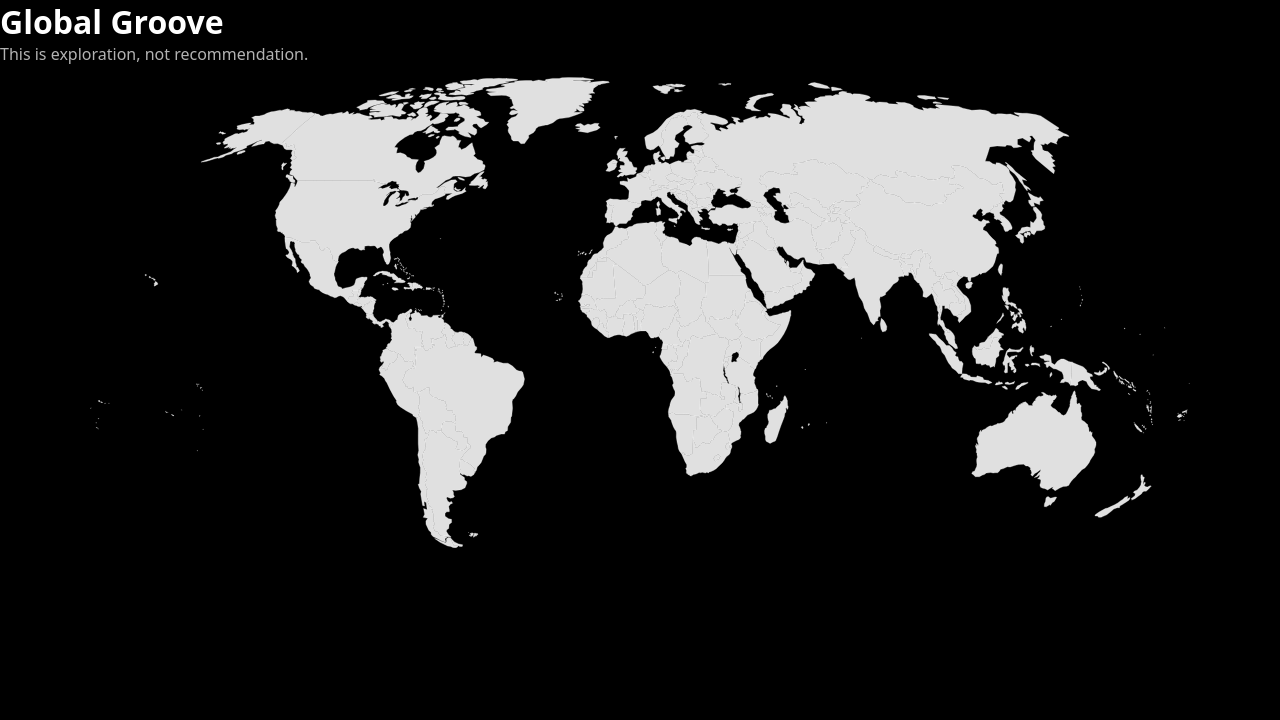
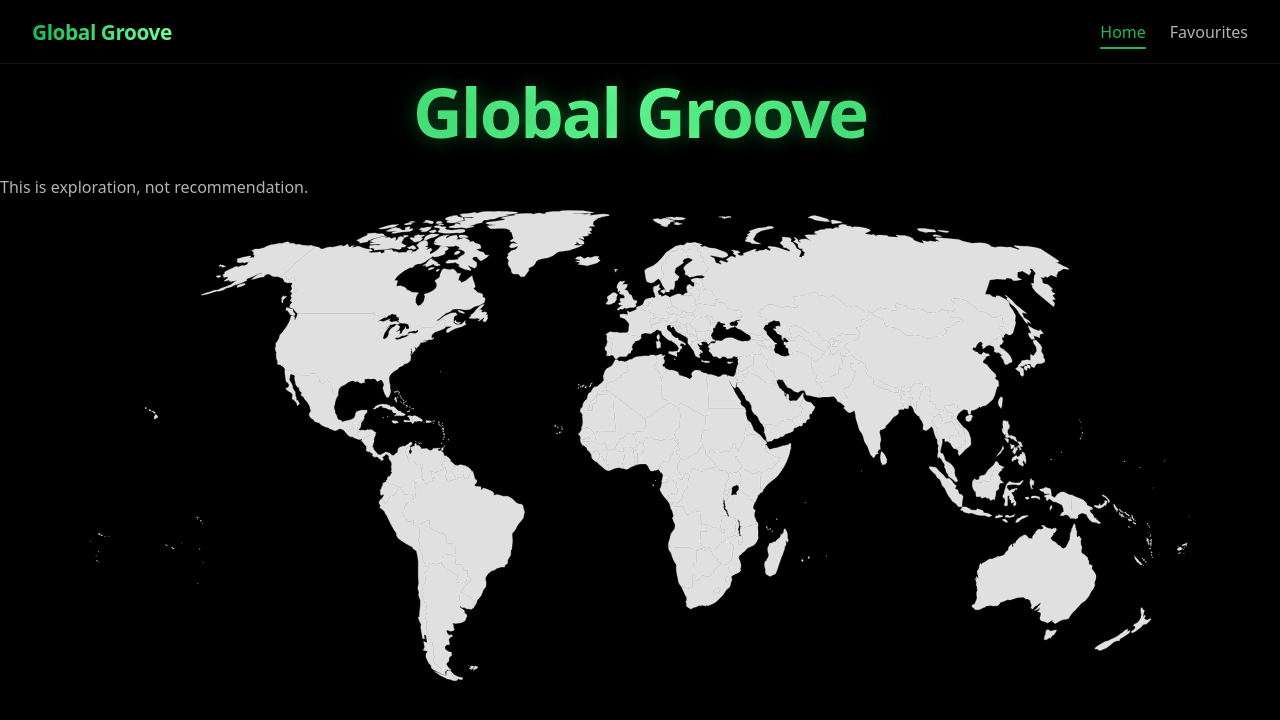
Before and after one commit to VaidehiGoel/global-groove, a React (Vite) app: page / in a window 1280 px wide. Shown: the top 720 px of the page. Built offline with nearby package versions, Linux system fonts and the light colour scheme.

Commit message:
add navbar

```diff
--- a/src/App.jsx
+++ b/src/App.jsx
@@ -2,16 +2,19 @@ import { BrowserRouter, Routes, Route } from "react-router-dom";
 import Home from "./pages/home";
 import Country from "./pages/country";
 import Artist from "./pages/artist";
-import Favorites from "./pages/favourites";
+import Favourites from "./pages/favourites";
+import Navbar from "./components/navbar";
 
 function App() {
   return (
     <BrowserRouter>
+      <Navbar />
+
       <Routes>
         <Route path="/" element={<Home />} />
         <Route path="/country/:code" element={<Country />} />
         <Route path="/artist/:id" element={<Artist />} />
-        <Route path="/favourites" element={<Favorites />} />
+        <Route path="/favourites" element={<Favourites />} />
       </Routes>
     </BrowserRouter>
   );
--- a/src/components/navbar.jsx
+++ b/src/components/navbar.jsx
@@ -0,0 +1,33 @@
+import { Link, useLocation } from "react-router-dom";
+
+function Navbar() {
+  const location = useLocation();
+
+  return (
+    <nav className="navbar">
+      <div className="nav-left">
+        <span className="nav-logo">Global Groove</span>
+      </div>
+
+      <div className="nav-right">
+        <Link
+          to="/"
+          className={`nav-link ${location.pathname === "/" ? "active" : ""}`}
+        >
+          Home
+        </Link>
+
+        <Link
+          to="/favourites"
+          className={`nav-link ${
+            location.pathname === "/favourites" ? "active" : ""
+          }`}
+        >
+          Favourites
+        </Link>
+      </div>
+    </nav>
+  );
+}
+
+export default Navbar;
--- a/src/pages/country.jsx
+++ b/src/pages/country.jsx
@@ -1,6 +1,8 @@
 import { useParams, Link } from "react-router-dom";
 import { useEffect, useState } from "react";
 import { getToken, fetchArtistsByCountry } from "../services/spotify";
+import { useLocation } from "react-router-dom";
+
 
 function Country() {
   const { code } = useParams();
@@ -28,6 +30,7 @@ artists.forEach(artist => {
 
   return (
     <div>
+        <h1></h1>
       <h2 className="section-title">Popular Artists</h2>
 
       <div className="artists-grid">
--- a/src/styles/index.css
+++ b/src/styles/index.css
@@ -1,3 +1,62 @@
+/* ===== NAVBAR ===== */
+.navbar {
+  width: 100%;
+  height: 64px;
+  padding: 0 32px;
+  display: flex;
+  align-items: center;
+  justify-content: space-between;
+
+  background: rgba(0, 0, 0, 0.85);
+  backdrop-filter: blur(8px);
+  border-bottom: 1px solid rgba(255, 255, 255, 0.08);
+
+  position: sticky;
+  top: 0;
+  z-index: 100;
+}
+
+.nav-logo {
+  font-size: 1.3rem;
+  font-weight: 800;
+  letter-spacing: -0.02em;
+
+  background: linear-gradient(90deg, #1db954, #6bff9a);
+  -webkit-background-clip: text;
+  -webkit-text-fill-color: transparent;
+}
+
+.nav-right {
+  display: flex;
+  gap: 24px;
+}
+
+.nav-link {
+  color: rgba(255, 255, 255, 0.7);
+  text-decoration: none;
+  font-weight: 500;
+  position: relative;
+}
+
+.nav-link:hover {
+  color: white;
+}
+
+.nav-link.active {
+  color: #1db954;
+}
+
+.nav-link.active::after {
+  content: "";
+  position: absolute;
+  bottom: -6px;
+  left: 0;
+  width: 100%;
+  height: 2px;
+  background: #1db954;
+  border-radius: 2px;
+}
+
 /* ===== GLOBAL RESET ===== */
 * {
   box-sizing: border-box;
@@ -41,8 +100,9 @@ body {
 
 /* ===== TYPOGRAPHY ===== */
 /* ===== ARTIST NAME (HERO TEXT) ===== */
-.artist-header h1 {
-  font-size: clamp(2.8rem, 5vw, 3.6rem); /* responsive & bold */
+h1 {
+  text-align:center;
+  font-size: clamp(3.5rem, 5.7vw, 4.3rem); /* responsive & bold */
   font-weight: 800;
   letter-spacing: -0.03em;
   margin-bottom: 18px;
@@ -270,8 +330,6 @@ p {
     0 0 36px rgba(29, 185, 84, 0.15);
 }
 
-
-/* GENRES SECTION */
 .country-genres {
   display: flex;
   flex-wrap: wrap;
```
